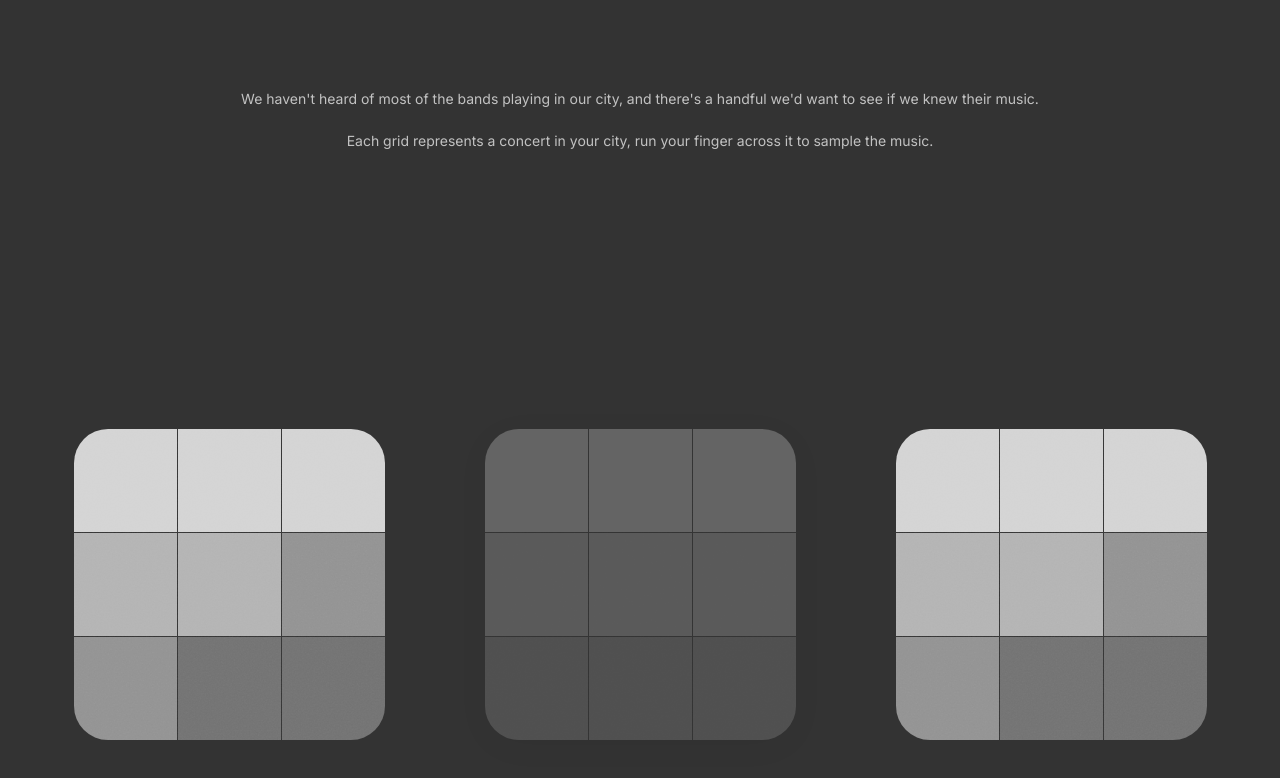
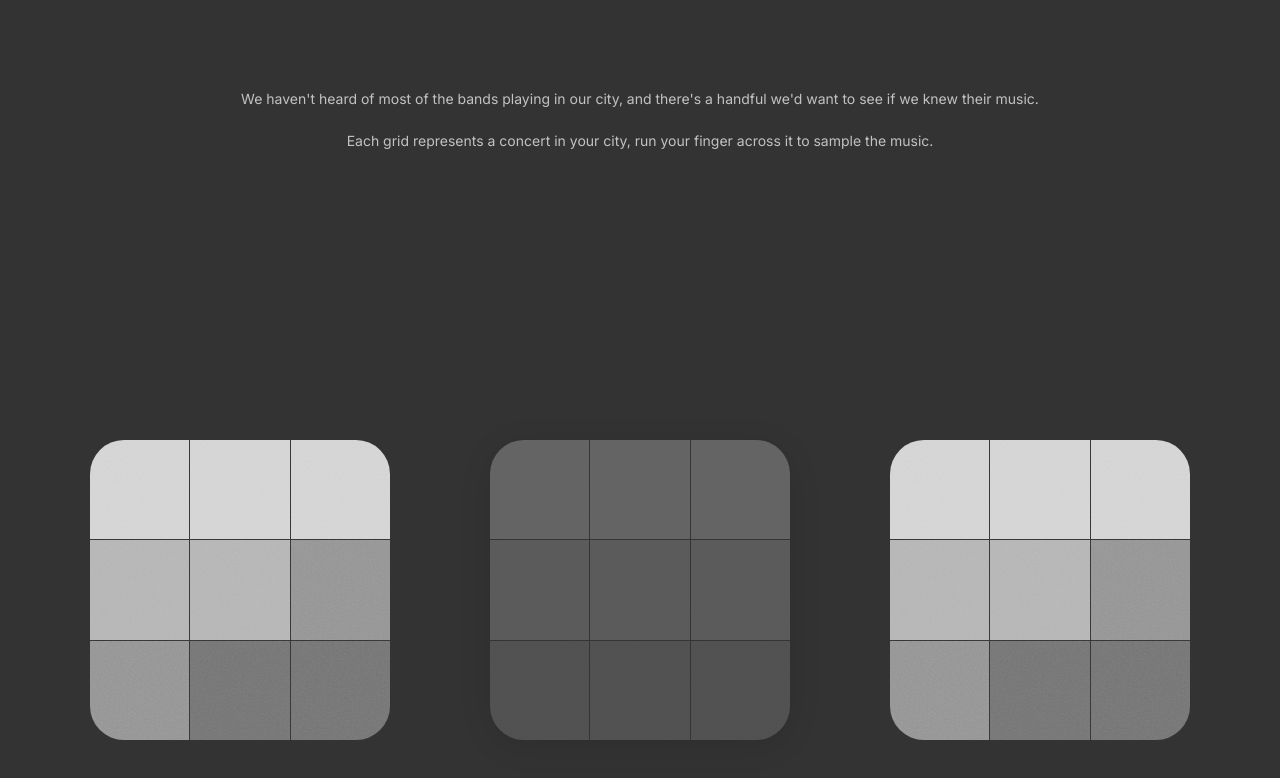
Before and after one commit to danielnaca/concerts, a Next.js app: page / in a window 1280 px wide. Shown: the top 778 px of the page. Built offline with nearby package versions, Linux system fonts and the light colour scheme.

Commit message:
Grid size 300, 32px gap, stronger shadow, noise on tiles
Co-Authored-By: Claude Sonnet 4.6 <noreply@anthropic.com>

```diff
--- a/components/ConcertView.tsx
+++ b/components/ConcertView.tsx
@@ -6,8 +6,8 @@ import { buildTiles } from '@/lib/tiles'
 import { gradientStops, midTileColor } from '@/lib/color'
 
 const LOCUS_SIZE = 76
-const GRID_SIZE = 311
-const CAROUSEL_STEP = 335
+const GRID_SIZE = 300
+const CAROUSEL_STEP = 332
 const SLIDE_MS = 600
 const VISIBLE_RANGE = 3
 
@@ -256,7 +256,7 @@ export default function ConcertView({ concerts }: { concerts: Concert[] }) {
                 width: GRID_SIZE, height: GRID_SIZE,
                 borderRadius: 34, overflow: 'hidden',
                 backgroundColor: 'transparent',
-                boxShadow: isCenter ? '0 6px 34px rgba(0,0,0,0.15)' : 'none',
+                boxShadow: isCenter ? 'rgba(0, 0, 0, 0.35) 0px 6px 34px' : 'none',
                 cursor: isCenter && !isSliding ? 'none' : 'pointer',
                 opacity: isCenter && !hasInteracted ? 0.3 : 1,
                 transform: `translateX(${relIdx * (hasSettled ? CAROUSEL_STEP : GRID_SIZE + 100)}px)`,
@@ -273,11 +273,14 @@ export default function ConcertView({ concerts }: { concerts: Concert[] }) {
                   <div
                     key={i}
                     style={{
+                      position: 'relative',
                       backgroundColor: tile.color,
                       boxShadow: isCenter && activeTileIndex === i ? 'inset 0 0 0 999px rgba(255,255,255,0.2)' : 'inset 0 0 0 999px rgba(255,255,255,0)',
                       transition: 'box-shadow 0.25s ease',
                     }}
-                  />
+                  >
+                    <div style={{ position: 'absolute', inset: 0, ...NOISE, opacity: 0.15, mixBlendMode: 'overlay', pointerEvents: 'none' }} />
+                  </div>
                 ))}
               </div>
               <div className="absolute inset-0 pointer-events-none" style={{ ...NOISE, opacity: 0.08, mixBlendMode: 'overlay' }} />
```
